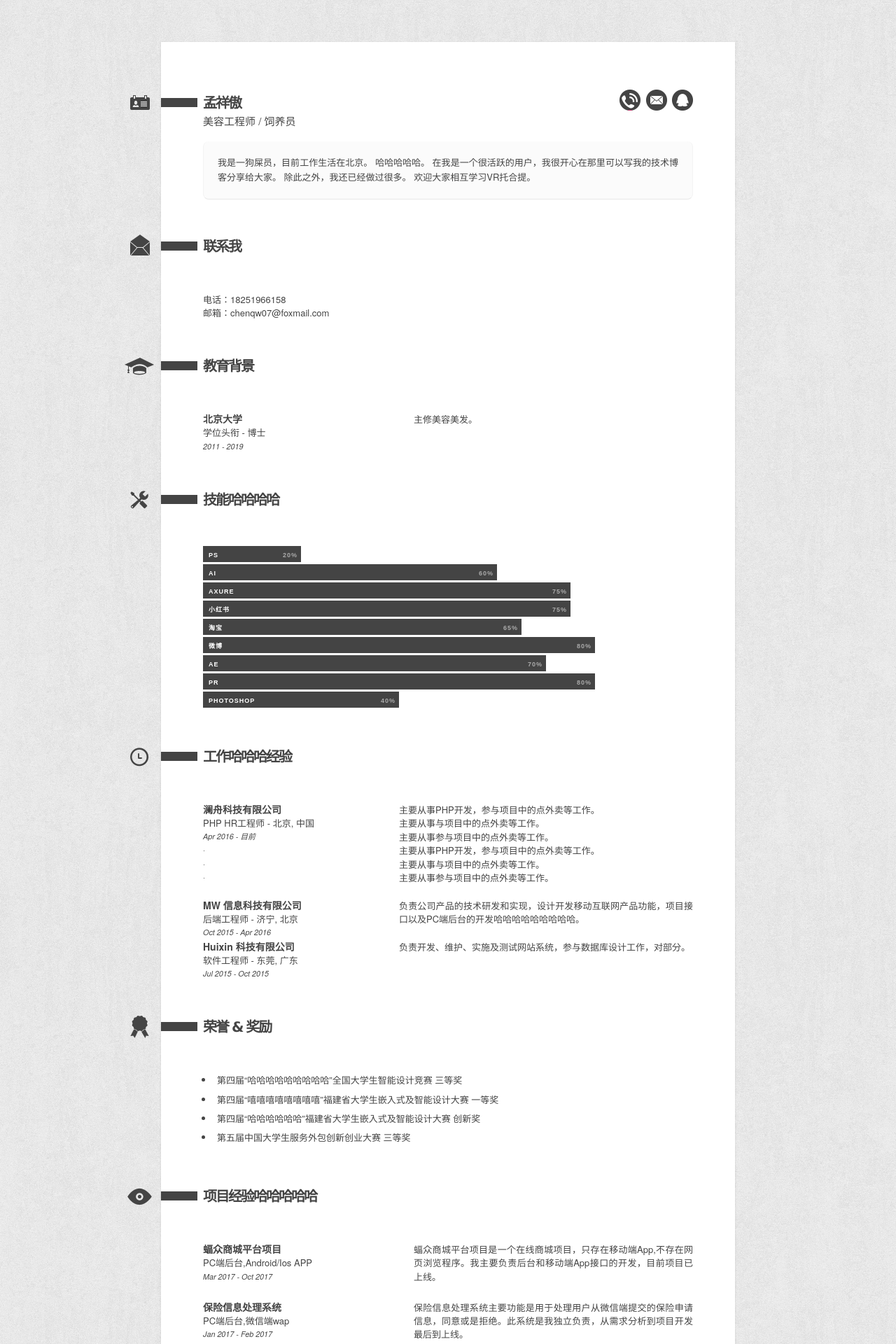
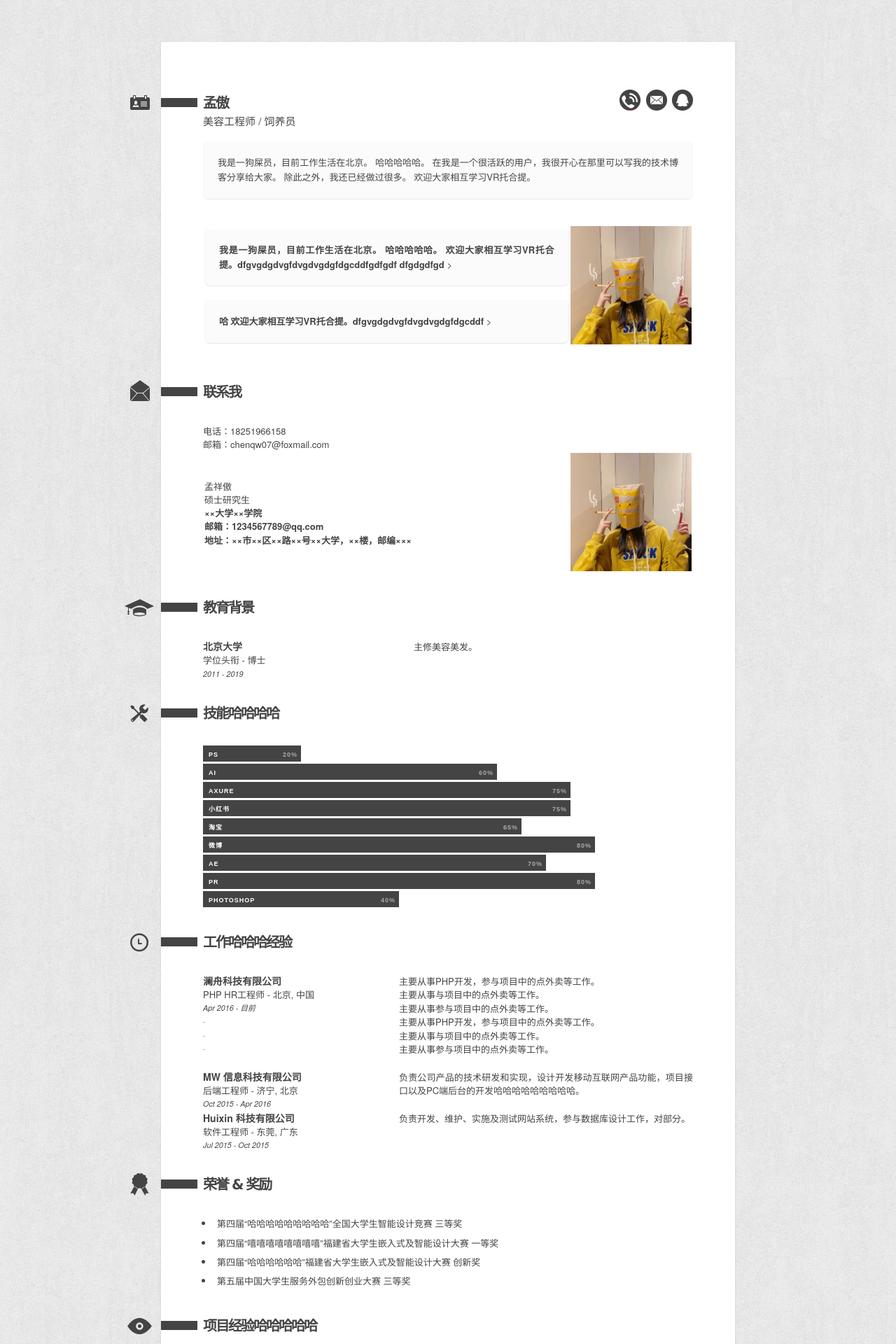
Before and after one commit to Tatata07/chenqw.github.io, a PHP site: page /index.html in a window 1280 px wide. Shown: the top 1920 px of the page at 70% size. Run offline with PHP 8.4, Linux system fonts and the light colour scheme.

Commit message:
哈哈哈

```diff
--- a/css/style.css
+++ b/css/style.css
@@ -120,7 +120,7 @@ h3 {
 h2.sectionHead {
     clear: both;
     font: bold 20px/12px 'verdana', sans-serif;
-    margin: 60px -60px;
+    margin: 40px -60px;
     border-left: 52px solid #444;
     color: #444;
     padding: 1px 0 0 8px;
--- a/index.html
+++ b/index.html
@@ -29,7 +29,7 @@
 <div id="wrapper">
 
     <!--INTRODUCE NAME-->
-    <h2 id="titleName" class="sectionHead">孟祥傲</h2>
+    <h2 id="titleName" class="sectionHead">孟傲</h2>
 
     <!--BASE INFORMATION-->
     <div id="bio">
@@ -60,6 +60,25 @@
 
         </p>
         <!--END PERSONAL INFORMATION-->
+        <table border='0'>
+            <tr>
+                <td width="75%">
+                  <p><b>我是一狗屎员，目前工作生活在北京。
+                    哈哈哈哈哈。
+
+                    欢迎大家相互学习VR托合提。dfgvgdgdvgfdvgdvgdgfdgcddfgdfgdf
+                    dfgdgdfgd
+                  </b>></p>
+                  <p><b>哈
+                    欢迎大家相互学习VR托合提。dfgvgdgdvgfdvgdvgdgfdgcddf
+                  </b>></p>
+
+                </td>
+                <td width="25%">
+                  <img src="images\new_folder\微信图片_20210928222156.jpg" width="100%">
+                </td>
+              </tr>
+        </table>
     </div>
     <!--END BASE INFORMATION-->
 
@@ -76,6 +95,20 @@
              </p>
 
      <!--END PERSONAL INFORMATION-->
+     <table border='0'>
+        <tr>
+            <td width="75%">
+              <p>孟祥傲</p>
+              <p>硕士研究生</p >
+              <p><b>××大学××学院</b></p >
+              <p><b>邮箱：1234567789@qq.com</b></p >
+              <p><b>地址：××市××区××路××号××大学，××楼，邮编×××</b></p >
+            </td>
+            <td width="25%">
+              <img src="images\new_folder\微信图片_20210928222156.jpg" width="100%">
+            </td>
+          </tr>
+    </table>
     <!-- </div> -->
     <!--END BASE INFORMATION-->
 
```
